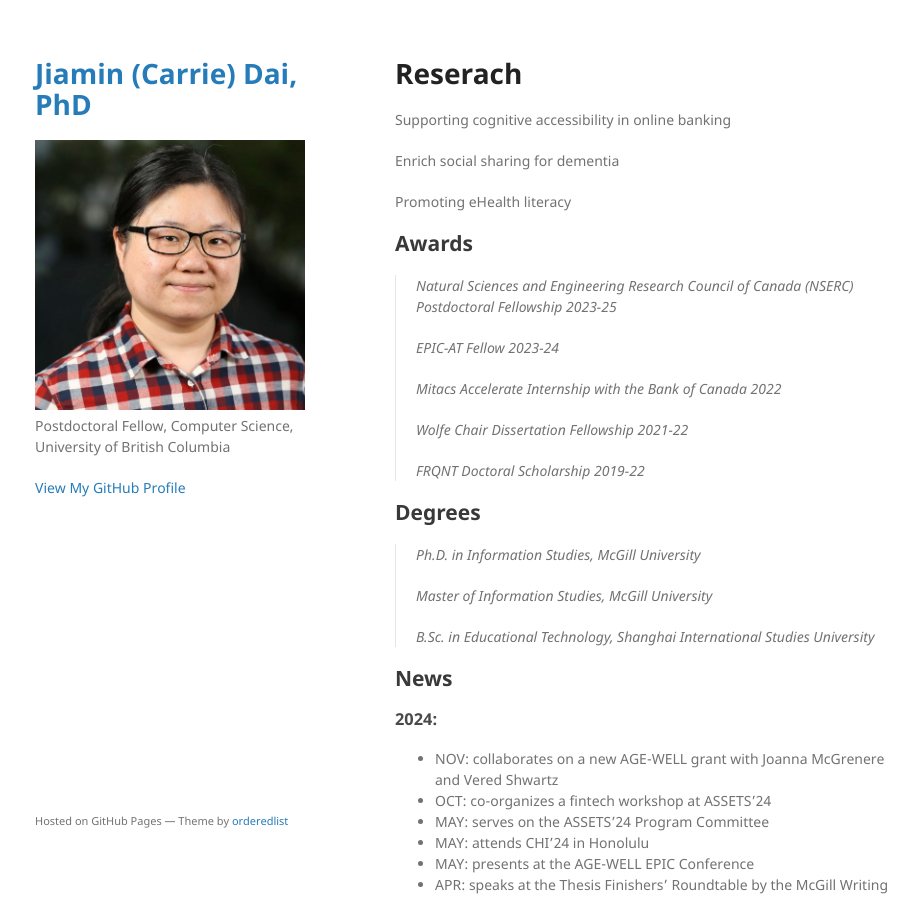
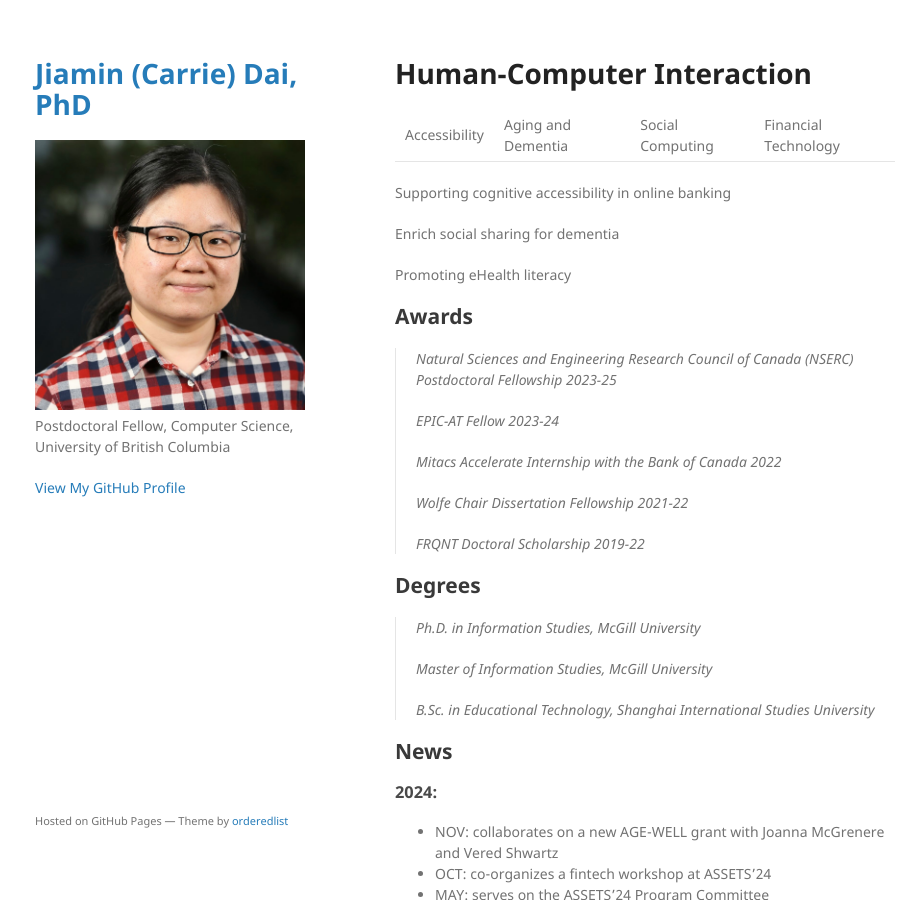
Before and after one commit to jiamin-dai/jiamin-dai.github.io, a Jekyll site: the page built from index.md, in a window 1280 px wide and 900 px high. Shown: the whole window, without its empty margins (175-1093 px from the left). Built offline with Jekyll 4.4.1, drawn with Linux system fonts in a browser that asks for light colours; our own code applies the rules of GitHub Pages for plain Markdown files.

Commit message:
Update index.md

```diff
--- a/index.md
+++ b/index.md
@@ -1,8 +1,8 @@
+<!---
 ---
 Human-Computer Interaction: Accessibility | Aging and Dementia | Social Computing | Financial Technology
 ---
 
-<!---
 Text can be **bold**, _italic_, or ~~strikethrough~~.
 
 [Link to another page](./another-page.html).
@@ -12,7 +12,9 @@ There should be whitespace between paragraphs.
 There should be whitespace between paragraphs. We recommend including a README, or a file with information about your project.
 -->
 
-# Reserach
+# Human-Computer Interaction
+
+Accessibility | Aging and Dementia | Social Computing | Financial Technology
 
 Supporting cognitive accessibility in online banking
 
```
